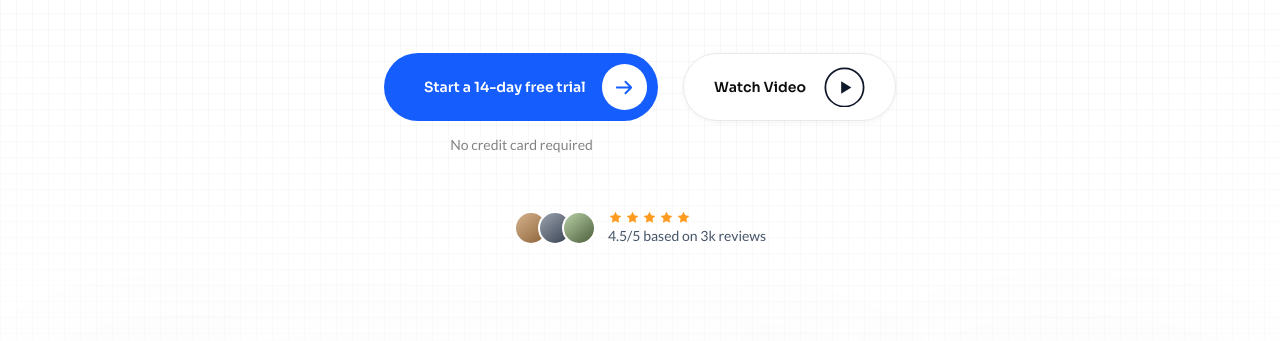
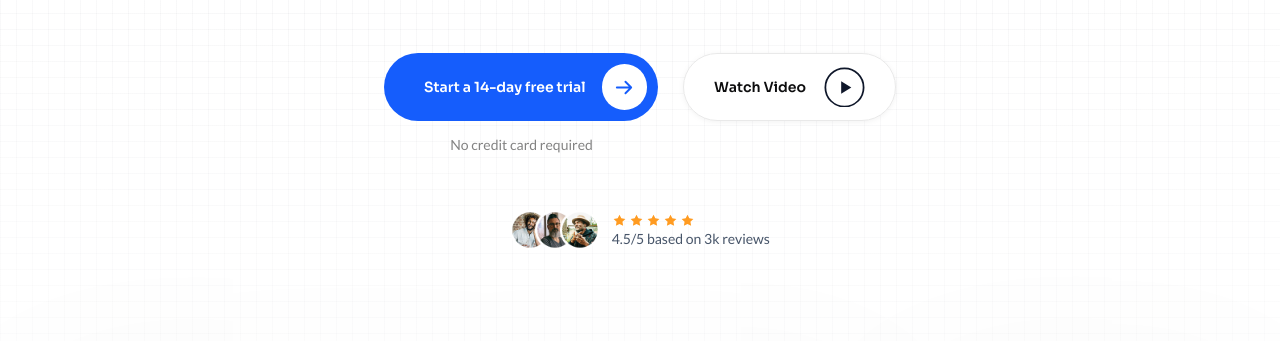
Before and after one commit to ashrafux/flycommerce-website, a website: page index.html in a window 1280 px wide. Shown: the part 419-760 px from the top of the page. Drawn offline with Linux system fonts and the light colour scheme; animation ran at ten frames a second.

Commit message:
Use the real reviewer portraits in the social proof row
Replaces the three CSS gradient circles with the supplied 224x100 plate,
which carries its own overlap and white rings. Rendered at 40px tall so
the circles land at ~34px, matching the comp.

Marked alt="" since the adjacent "4.5/5 based on 3k reviews" already
carries the meaning; the plate is decoration.

Drops the .avatar-stack rules, now unused. The .avatar class stays — the
testimonial cards still use it.

Co-Authored-By: Claude Opus 5 <noreply@anthropic.com>
Claude-Session: https://claude.ai/code/session_016nSsoMD2t3vgo9MML5Soo9

```diff
--- a/assets/css/sections.css
+++ b/assets/css/sections.css
@@ -306,27 +306,16 @@
   gap: 12px;
 }
 
-.avatar-stack {
-  display: flex;
-  align-items: center;
-}
-
-.avatar-stack .avatar {
-  width: 34px;
-  height: 34px;
-  border-radius: var(--r-full);
-  border: 2px solid var(--white);
-  margin-left: -10px;
+/* Three overlapping reviewer portraits, supplied as one 224x100 plate */
+.hero__proof-avatars {
+  height: 40px;
+  width: auto;
   flex: none;
-  overflow: hidden;
+  display: block;
   transition: transform 0.35s cubic-bezier(0.22, 1, 0.36, 1);
 }
 
-.avatar-stack .avatar:first-child {
-  margin-left: 0;
-}
-
-.avatar-stack:hover .avatar {
+.hero__proof:hover .hero__proof-avatars {
   transform: translateY(-3px);
 }
 
--- a/index.html
+++ b/index.html
@@ -435,11 +435,14 @@
           </div>
 
           <div class="hero__proof reveal">
-            <div class="avatar-stack" aria-hidden="true">
-              <span class="avatar" style="background: linear-gradient(140deg, #d6b48c, #8c6239)"></span>
-              <span class="avatar" style="background: linear-gradient(140deg, #9ca3af, #374151)"></span>
-              <span class="avatar" style="background: linear-gradient(140deg, #b9d0a8, #4b5f3a)"></span>
-            </div>
+            <img
+              class="hero__proof-avatars"
+              src="assets/img/hero-reviewers.png"
+              width="224"
+              height="100"
+              decoding="async"
+              alt=""
+            />
             <div class="hero__proof-copy">
               <div class="stars" aria-hidden="true">
                 <svg><use href="#i-star" /></svg><svg><use href="#i-star" /></svg
```
Also changed, not shown: assets/img/hero-reviewers.png (added).
